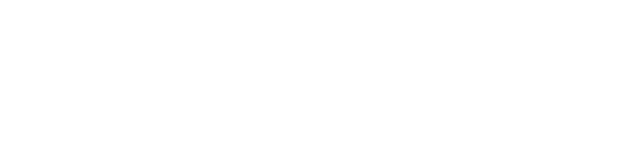
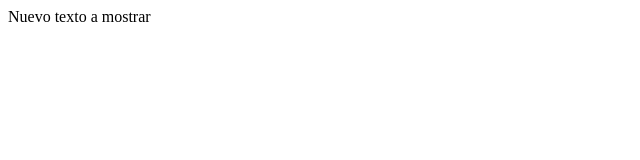
Before and after one commit to blockmaker-academy/dom-y-eventos-js, a website: page src/ejercicio-01/index.html in a window 1280 px wide. Shown: the whole page, without its empty margins (0-640 px from the left). Drawn offline with Linux system fonts and the light colour scheme.

Commit message:
Anadir ejercicio 01

```diff
--- a/src/ejercicio-01/index.html
+++ b/src/ejercicio-01/index.html
@@ -7,9 +7,14 @@
   </head>
   <body>
     <!-- Escribe tu codigo html aqui -->
+    <div id="miElemento"> Texto Inicial</div>
 
     <script>
       // Escribe tu codigo javascript aqui
+      const elemento = document.getElementById('miElemento')
+      console.log('Mi elemento:',elemento)
+      elemento.textContent = 'Nuevo texto a mostrar'
+
     </script>
   </body>
 </html>
```
